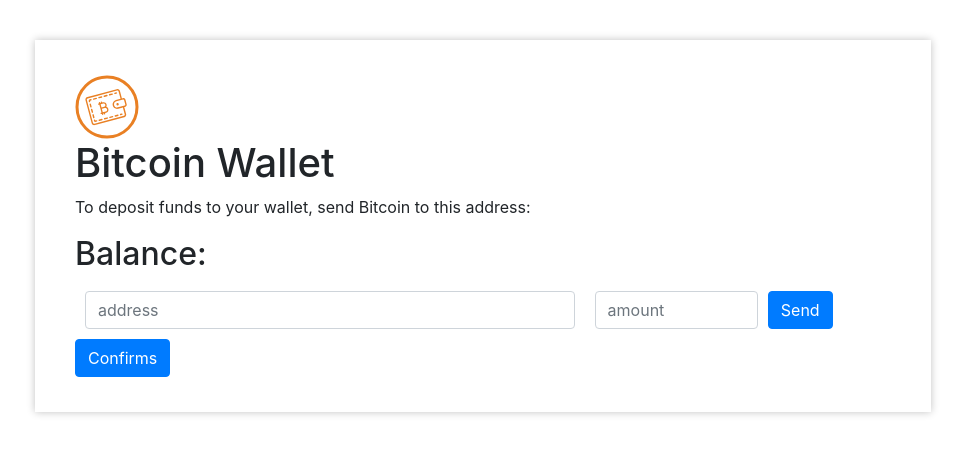
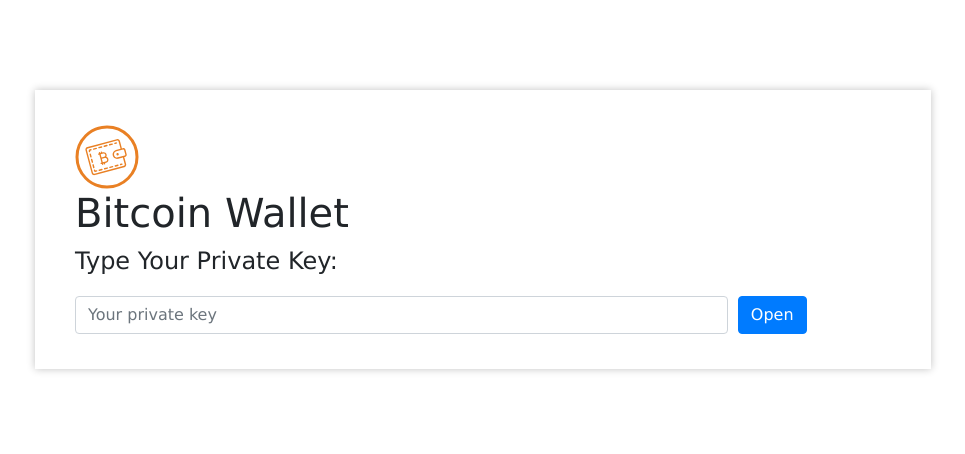
Before and after one commit to Jumperok/web-bitcoin-wallet, a Node server app: page /send in a window 1280 px wide. Shown: the top 454 px of the page, without its empty margins (157-1122 px from the left). Run offline with Node 20, Linux system fonts and the light colour scheme.

Commit message:
straight to the finish

```diff
--- a/public/stylesheets/common.css
+++ /dev/null
@@ -1,164 +0,0 @@
-html {
-    height: 100%;
-}
-
-#header-binary {
-    height: 55px;
-    background: #2a3052;
-    border-bottom: 4px solid #e98024;
-    text-align: center;
-    padding: 10px 0;
-}
-
-#status {
-  color: red;
-}
-
-#header-binary a {
-    margin: 0 auto;
-    vertical-align: middle;
-    display: inline-block;
-    min-width: 220px;
-}
-
-#header-binary #symbol-logo {
-    vertical-align: middle;
-    height: 55px;
-}
-
-#header-binary #type-logo {
-    vertical-align: middle;
-    height: 37px;
-    margin-left: 6px;
-}
-
-#wrapper {
-    padding: 5vh;
-    min-height: calc(90vh - 75px - 80px);
-}
-
-#container {
-    margin: 0 auto;
-    max-width: 70vw;
-    padding: 5px 10px;
-    box-shadow: 0 0 8px #c2c2c2;
-}
-
-#content {
-    padding: 30px;
-}
-
-form input {
-    padding: 8px;
-}
-
-
-
- #pass_form input {
-    width: 80%;
-}
-
-#passphrase {
-  margin: 10px;
-}
-
-#pass_form {
-    /* display: none;
-}
-
-#send_form {
-    /* display: none; */
-}
-
-#wif {
-    color: #44484c;
-}
-
-.left-text {
-    text-align: left;
-}
-
-#balance {
-    display: inline-block;
-}
-
-#close {
-    float: right;
-    display: none;
-}
-
-#close:hover {
-    cursor: pointer;
-}
-
-#amount {
-    width: 20%;
-    margin: 10px;
-}
-
-#to {
-    width: 60%;
-    margin: 10px;
-}
-
-#transactions {
-    margin-left: 15px;
-}
-
-#confirms {
-  display: inline;
-}
-
-#footer {
-    font-size: 70%;
-    padding: 20px;
-    height: 40px;
-    text-align: justify;
-}
-
-.content-inverse-color a {
-    text-decoration: underline;
-}
-
-#adr {
-    font-size: 85%;
-}
-
-@media screen and (max-width: 959px) {
-    #footer {
-        height: 100%;
-    }
-    #container {
-        max-width: 85vw;
-    }
-    #to {
-        width: 70%;
-        display: block;
-        margin: 0 auto;
-    }
-    #amount, #send_form button {
-        display: block;
-        margin: 10px auto;
-        width: auto;
-    }
-}
-
-@media screen and (max-width: 480px) {
-    #transactions {
-        margin-left: 0;
-        margin-bottom: 10px;
-    }
-    #to {
-        margin-top: 20px;
-    }
-    #pass_form input {
-        width: auto;
-        margin-bottom: 10px;
-    }
-    #content {
-        padding: 10px;
-    }
-    #adr {
-        font-size: 65%;
-    }
-}
--- a/public/stylesheets/style.css
+++ b/public/stylesheets/style.css
@@ -1,3 +1,7 @@
+html {
+    height: 100%;
+}
+
 body {
   padding: 50px;
   font: 14px "Lucida Grande", Helvetica, Arial, sans-serif;
@@ -6,3 +10,177 @@ body {
 a {
   color: #00B7FF;
 }
+
+#header-binary {
+    height: 55px;
+    background: #2a3052;
+    border-bottom: 4px solid #e98024;
+    text-align: center;
+    padding: 10px 0;
+}
+
+#address_div{
+  margin-right: 10px;
+  width: 55%;
+}
+
+#amount_div{
+  margin-right: 20px;
+  width: 20%;
+}
+
+#button{
+  visibility: hidden;
+}
+
+#header-binary a {
+    margin: 0 auto;
+    vertical-align: middle;
+    display: inline-block;
+    min-width: 220px;
+}
+
+#header-binary #symbol-logo {
+    vertical-align: middle;
+    height: 55px;
+}
+
+#header-binary #type-logo {
+    vertical-align: middle;
+    height: 37px;
+    margin-left: 6px;
+}
+
+#wrapper {
+    padding: 5vh;
+    min-height: calc(90vh - 75px - 80px);
+}
+
+#container {
+    margin: 0 auto;
+    max-width: 70vw;
+    padding: 5px 10px;
+    box-shadow: 0 0 8px #c2c2c2;
+}
+
+#content {
+    padding: 30px;
+}
+
+#pass_div {
+  margin-right: 10px;
+  width: 80%;
+}
+
+#pass_form input {
+    width: 100%;
+}
+
+#send_form input {
+  width: 100%;
+}
+
+.invis{
+  opacity: 0;
+}
+
+#wif {
+    color: #44484c;
+}
+
+.left-text {
+    text-align: left;
+}
+
+#balance {
+    display: inline-block;
+    margin-bottom: 20px;
+}
+
+#close {
+    float: right;
+    display: none;
+}
+
+#close:hover {
+    cursor: pointer;
+}
+
+#amount {
+    width: 20%;
+}
+
+#transactions {
+    margin-left: 15px;
+    display: inline;
+}
+
+#confirms {
+  display: inline;
+}
+
+#footer {
+    font-size: 70%;
+    padding: 20px;
+    height: 40px;
+    text-align: justify;
+}
+
+.content-inverse-color a {
+    text-decoration: underline;
+}
+
+#adr {
+    margin-bottom: 20px;
+}
+
+#prKeytext{
+  margin-bottom: 20px;
+  margin-top: 10px;
+}
+
+#deposit{
+  margin-top: 20px;
+}
+
+@media screen and (max-width: 959px) {
+    #footer {
+        height: 100%;
+    }
+    #container {
+        max-width: 85vw;
+    }
+    #to {
+        width: 70%;
+        display: block;
+        margin: 0 auto;
+    }
+    #amount, #send_form button {
+        display: block;
+        margin: 10px auto;
+        width: auto;
+    }
+    #adr {
+        font-size: 130%;
+    }
+}
+
+@media screen and (max-width: 480px) {
+    #transactions {
+        margin-left: 0;
+        margin-bottom: 10px;
+    }
+    #to {
+        margin-top: 20px;
+    }
+    #pass_form input {
+        width: auto;
+        margin-bottom: 10px;
+    }
+    #content {
+        padding: 10px;
+    }
+    #adr {
+        font-size: 65%;
+    }
+}
--- a/routes/send.js
+++ b/routes/send.js
@@ -7,6 +7,7 @@ const isValidAddress = require('../validation').isValidAddress;
 const listUnspent = promisify(client.listUnspent.bind(client));
 const createRawTransaction = promisify(client.createRawTransaction.bind(client));
 const signRawTransaction = promisify(client.signRawTransaction.bind(client));
+const listTransactions = promisify(client.listTransactions.bind(client));
 
 const fromDataToObject = (sendToAddr, amountToSend, fromAddr, tempAmount, fee) => {
   let obj = {};
@@ -16,7 +17,12 @@ const fromDataToObject = (sendToAddr, amountToSend, fromAddr, tempAmount, fee) =
 };
 
 router.get('/send', function(req, res, next) {
-  res.render('send', { address: db.get('addrFromPrKey'), balance: db.get('balance')});
+  if(db.get('addrFromPrKey') === undefined){
+    //window.location.href = "/";
+    res.render('login');
+  } else {
+    res.render('send', { address: db.get('addrFromPrKey'), balance: db.get('balance')});
+  }
 });
 //=================================================================================================================================
 router.post('/send', function(req, res, next) {
@@ -24,58 +30,28 @@ router.post('/send', function(req, res, next) {
   const fee = 0.0001;
   const sendToAddr = req.body.toAddr
   const amountToSend = +req.body.amount;
+  console.log(amountToSend);
 
-  if(amountToSend+fee<db.get('balance')){
+  if((amountToSend+fee < db.get('balance')) && (amountToSend > 0)){
+    console.log(amountToSend+fee);
+    console.log(db.get('balance'));
     if(isValidAddress(sendToAddr)) {
-      // (new Promise((resolve, reject) => {
-      //   client.listUnspent(1, 9999999, [fromAddr], (err, res) => {
-      //     err ? reject(err) : resolve(res);
-      //   })
-      // }))
-      // .then(res => {
-      //   const listUnspent = res;
-      //   var tempAmount = 0;
-      //   for(var i=0; i<listUnsp.length; i++){
-      //     tempAmount+=listUnsp[i].amount;
-      //
-      //     if(tempAmount > amountToSend + fee){
-      //       console.log("U HAVE ENOUGH MONEY");
-      //       //console.log(sendToAddr);
-      //       function fromDataToObject(sendToAddr, amountToSend, fromAddr) {
-      //         var objj = {};
-      //         objj[sendToAddr] = amountToSend;
-      //         objj[fromAddr] = tempAmount-amountToSend-fee; // back
-      //         return objj;
-      //       }
-      //       console.log(fromDataToObject(sendToAddr, amountToSend, fromAddr));
-      //       return new Promise((resolve, reject) => {
-      //         client.createRawTransaction([{"txid":listUnsp[0].txid, "vout":listUnsp[0].vout}], fromDataToObject(sendToAddr, amountToSend, fromAddr), (err, res) => {
-      //           err ? reject(err) : resolve(res);
-      //         });
-      //       });
-      // })
-
-
-      // client.listUnspent(1, 9999999, [fromAddr], function(err, res){
       listUnspent(1, 9999999, [fromAddr])
       .then(listUnsp => {
-        //console.log(result);
-        // const listUnsp = result;
         let tempAmount = 0;
         let txArray = [];
 
-        for(let i = 0; i < listUnsp.length; i++){
+        for(let i = 0; i < listUnsp.length; i++){ // make txArray
           tempAmount += listUnsp[i].amount;
           txArray.push({"txid":listUnsp[i].txid, "vout":listUnsp[i].vout});
           if(tempAmount > amountToSend + fee){
             console.log("U HAVE ENOUGH MONEY");
-            //console.log(sendToAddr);
             break;
           }
         }
+
         return createRawTransaction(txArray, fromDataToObject(sendToAddr, amountToSend, fromAddr, tempAmount, fee))
       })
-        //console.log(fromDataToObject(sendToAddr, amountToSend, fromAddr));
       .then(response => {
         console.log("CREATE_TRANS");
         console.log(response);
@@ -84,45 +60,35 @@ router.post('/send', function(req, res, next) {
       .then(response => {
         console.log(response);
         res.status(200).send('All ok');
-
-          //res.status(200).send("Ok");
-
-        // if
-       // for
-
-        // res.status(400).send("Not Enough Money");
       }).catch(err => {
         console.log('ERROR', err);
-      })
-
+      });
     }
     else {
-      res.status(400).send("bad address!");
+      res.status(400).send("1");
     }
   } else {
-    res.status(400).send("Not ENOUGH Money");
+    res.status(400).send("2");
   }
-  // listUnspent(1, 99990, [fromAddr])
-  //   .then(res => {
-  //
-  //   })
-
-
 }); // router post
 //===================================================================================================
 router.post('/send/:txid', function(req, res, next) {
   console.log(req.body);
-  client.listTransactions(function(err, response) {
-    console.log(err);
-    console.log(response);
-    for(var i =0; i<response.length; i++){
+  listTransactions()
+  .then(response => {
+    //console.log(response);
+    for(var i = 0; i<response.length; i++){
       if(response[i].txid == req.body.txid){
-        console.log(response[i].confirmations);
+        //console.log(response[i].confirmations);
         db.set('confirmations', response[i].confirmations);
         res.status(200).send(response[i].confirmations.toString());
         break;
       }
     }
+  })
+  .catch(err => {
+    console.error(err);
+    res.status(400).send("Can't see confirmations");
   });
 });
 
--- a/views/layout.jade
+++ b/views/layout.jade
@@ -3,6 +3,6 @@ html
   head
     title Bitcoin Wallet
     link(href="https://maxcdn.bootstrapcdn.com/bootstrap/4.0.0/css/bootstrap.min.css", rel="stylesheet")
-    link(rel='stylesheet', href='/stylesheets/common.css')
+    link(rel='stylesheet', href='/stylesheets/style.css')
   body
     block content
--- /dev/null
+++ b/views/login.jade
@@ -0,0 +1,38 @@
+extends layout
+
+block content
+  #wrapper
+    div(id='container', class='center-text')
+      #content
+        img(src='/images/bitcoin_wallet.svg')
+        h1 Bitcoin Wallet
+        h4(id='prKeytext') Type Your Private Key:
+        form(id='pass_form' class='form-inline')
+          div(id='pass_div')
+            input(id='passphrase' type='text' placeholder='Your private key' class='form-control')
+            div(id='status' class='invalid-feedback')
+          div
+            button(type='submit' class='btn btn-primary') Open
+            div(id='under_button' class='invis')
+
+  script(src='https://ajax.googleapis.com/ajax/libs/jquery/3.3.1/jquery.min.js')
+  script.
+    $(document.forms['pass_form']).on('submit', function(e) {
+      e.preventDefault();
+      $.ajax({
+        url: '/',
+        method: 'POST',
+        data: {pk: $('#passphrase').val()},
+        statusCode: {
+          200: function() {
+            window.location.href = "/send";
+          },
+          400: function(jqXHR) {
+            console.log(jqXHR.responseText);
+            $(".under_button").text(".");
+            $("#status").text(jqXHR.responseText);
+            $("#passphrase").addClass("form-control is-invalid");
+          }
+        }
+      });
+    });
--- a/views/send.jade
+++ b/views/send.jade
@@ -3,54 +3,86 @@ extends layout
 block content
   #wrapper
     div(id='container', class='center-text')
-      //- span(id='close', onclick='location.reload()', title='sign out')
-      //-   img(src='/images/close_button.svg')
       #content
         img(src='/images/bitcoin_wallet.svg')
         h1 Bitcoin Wallet
         .left-text
-          p To deposit funds to your wallet, send Bitcoin to this address:
-          span(id='adr') #{address}
+          h4(id='deposit') To deposit funds to your wallet, send Bitcoin to this address:
+          h4(id='adr') #{address}
           div
-            h2(id='balance') Balance:
-            span(id='transactions') #{balance}
+            h3(id='balance') Balance:
+            h3(id='transactions') #{balance} BTC
           form(id='send_form' class='form-inline')
-            input(id='to', type='text', placeholder='address' class='form-control')
-            input(id='amount', type='text', placeholder='amount' class='form-control')
-            button(type='submit' class='btn btn-primary') Send
-          #status
+            div(id='address_div')
+              input(id='to', type='text', placeholder='Receiver address' class='form-control')
+              div(id='addr_invalid')
+            div(id='amount_div')
+              input(id='amount', type='text', placeholder='Amount' class='form-control')
+              div(id='amount_invalid')
+            div
+              button(type='submit' class='btn btn-primary') Send
+              div(id='button_under' class='invis')
+          //#status
           button(type='button' id='button' class='btn btn-primary') Confirms
           #confirms
   script(src='https://ajax.googleapis.com/ajax/libs/jquery/3.3.1/jquery.min.js')
   script.
+    function getConfirms(){
+      $.ajax({
+        url: '/send/:txid',
+        method: 'POST',
+        data: {txid: 'fb11cf1b44aba478ba21071a589d31975db4e5437c1e6fb2d19f0918645f04a3'},
+        statusCode: {
+          200: function(jqXHR) {
+            $("#confirms").text(jqXHR);
+            console.log(jqXHR);
+          },
+          400: function(jqXHR) {
+            console.log(jqXHR);
+          }
+        }
+      });
+      getConfirmsLong();
+    }
+
+    function getConfirmsLong(){
+      setTimeout(getConfirms, 10000);
+    }
+
     $(document.forms['send_form']).on('submit', function(e) {
       e.preventDefault();
-      //var form = $(this);
-      //console.log($('#passphrase').val());
       $.ajax({
         url: '/send',
         method: 'POST',
         data: {toAddr: $('#to').val(), amount: $('#amount').val()},
-      //-   complete: function() {
-      //-     $(":submit", form).button("reset");
-      //-   },
         statusCode: {
           200: function(jqXHR) {
-
-            $("#status").text(jqXHR.responseText);
-            //form.html("You are logged in").addClass('alert-success');
-            //window.location.href = "/send";
+            $("#to").removeClass("is-invalid");
+            $("#addr_invalid").removeClass("invalid-feedback").addClass("invis").text(".");
+            $("#amount").removeClass("is-invalid");
+            $("#amount_invalid").removeClass("invalid-feedback").addClass("invis").text(".");
+            $("#button").css("visibility", "visible");
           },
           400: function(jqXHR) {
-            $("#status").text(jqXHR.responseText);
-            //- var error = JSON.parse(jqXHR.responseText);
-            //- $('.error', form).html(error.message);
-            console.log("looool");
-            console.log(jqXHR);
+            $("#button_under").text(".");
+            $("#amount").removeClass("is-invalid");
+            $("#amount_invalid").removeClass("invalid-feedback").addClass("invis").text(".");
+            $("#addr_invalid").addClass("invis").text(".");
+
+            switch(jqXHR.responseText) {
+              case "1":
+                $("#to").addClass("is-invalid");
+                $("#addr_invalid").addClass("invalid-feedback").removeClass("invis").text("Address is invalid");
+                break;
+              case "2":
+                $("#amount").addClass("is-invalid");
+                $("#amount_invalid").addClass("invalid-feedback").removeClass("invis").text("Not enough money");
+                break;
+            }
+
           }
         }
       });
-      //return false;
     });
 
     $("#button").click(function(e){
@@ -59,24 +91,15 @@ block content
         url: '/send/:txid',
         method: 'POST',
         data: {txid: 'fb11cf1b44aba478ba21071a589d31975db4e5437c1e6fb2d19f0918645f04a3'},
-      //-   complete: function() {
-      //-     $(":submit", form).button("reset");
-      //-   },
         statusCode: {
           200: function(jqXHR) {
-
             $("#confirms").text(jqXHR);
             console.log(jqXHR);
-            //form.html("You are logged in").addClass('alert-success');
-            //window.location.href = "/send";
           },
           400: function(jqXHR) {
-            //$("#confirms").text(jqXHR.responseText);
-            //- var error = JSON.parse(jqXHR.responseText);
-            //- $('.error', form).html(error.message);
-            console.log("looool");
             console.log(jqXHR);
           }
         }
       });
+      getConfirmsLong();
     });
```
Also changed, not shown: routes/login.js (+4 -42 lines), views/index.jade (deleted, +0 -54 lines), public/images/close_button.svg.
